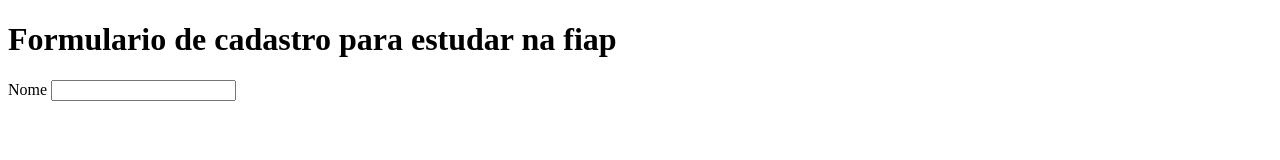
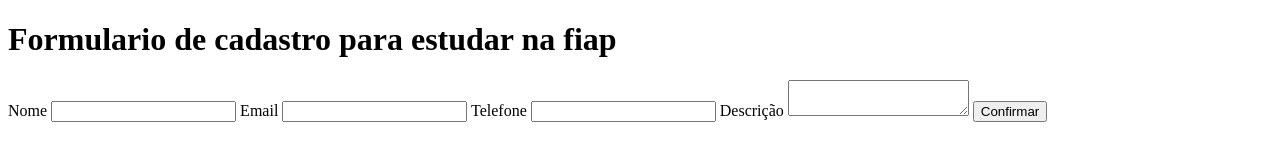
Before and after one commit to RichardXIII/HTML-FIAP, a plain HTML site: page aula1.0/formulario.html in a window 1280 px wide. Drawn offline with Linux system fonts and the light colour scheme.

Commit message:
formulario da aula pronto

```diff
--- a/aula1.0/formulario.html
+++ b/aula1.0/formulario.html
@@ -12,7 +12,21 @@
     <main>
     <form action="" method="get">
         <label for="">Nome</label>
-        <input type="text" id="nome">
+        <input type="nome" id="nome" name="nome">
+
+
+        <label for="email">Email</label>
+        <input type="type" id="email" name="email">
+
+
+        <label for="phone">Telefone</label>
+        <input type="number" id="phone" name="phone">
+
+        <label for="description">Descrição</label>
+        <textarea name="description" id="description" name="description"></textarea>
+
+
+        <button>Confirmar</button>
     </form>
     </main>
 </body>
```
